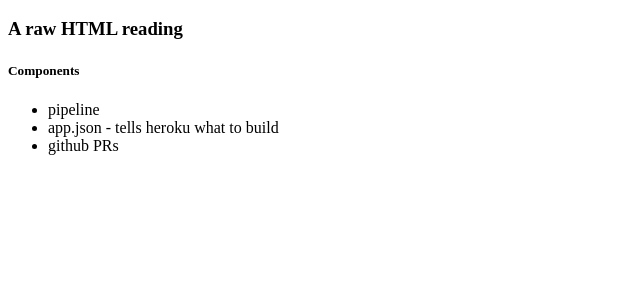
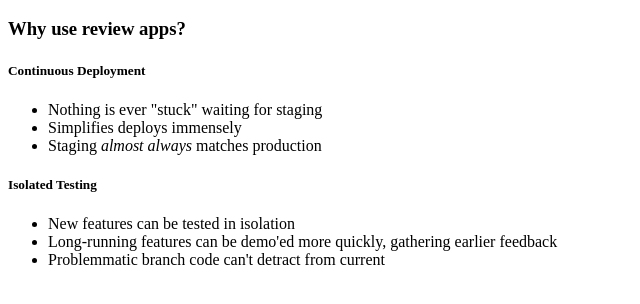
Before and after one commit to kayakyakr/review-app-demo, a plain HTML site: page public/index.html in a window 1280 px wide. Shown: the part 48-352 px from the top of the page, without its empty margins (0-640 px from the left). Drawn offline with Linux system fonts and the light colour scheme.

Commit message:
why use?

```diff
--- a/public/index.html
+++ b/public/index.html
@@ -1,8 +1,14 @@
 <h1>Review Apps Postmortem</h1>
-<h3>A raw HTML reading</h3>
-<h5>Components</h5>
+<h3>Why use review apps?</h3>
+<h5>Continuous Deployment</h5>
 <ul>
-  <li>pipeline</li>
-  <li>app.json - tells heroku what to build</li>
-  <li>github PRs</li>
+  <li>Nothing is ever "stuck" waiting for staging</li>
+  <li>Simplifies deploys immensely</li>
+  <li>Staging <em>almost always</em> matches production</li>
 </ul>
+<h5>Isolated Testing</h5>
+<ul>
+  <li>New features can be tested in isolation</li>
+  <li>Long-running features can be demo'ed more quickly, gathering earlier feedback</li>
+  <li>Problemmatic branch code can't detract from current</li>
+</ul>
```
